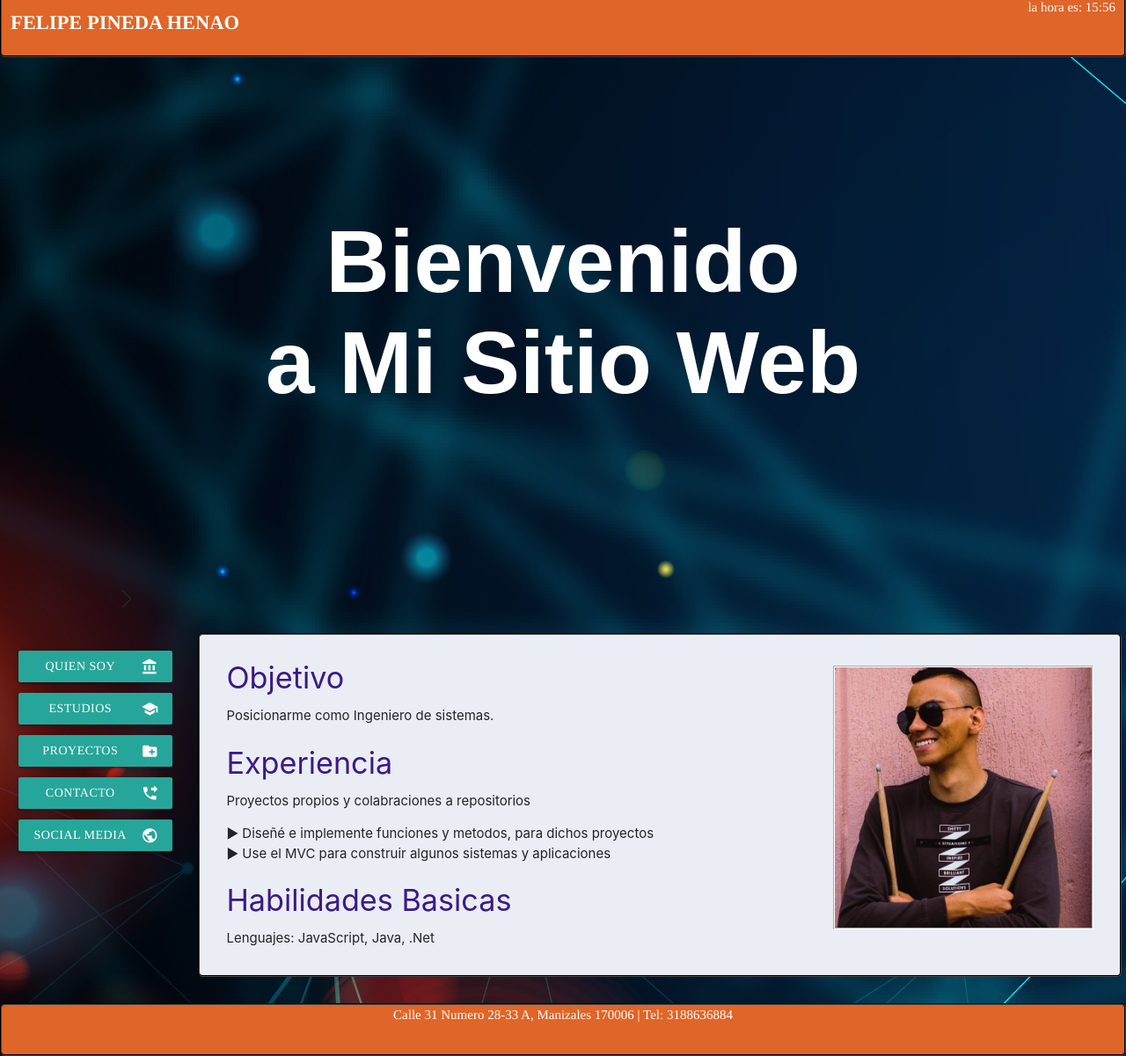
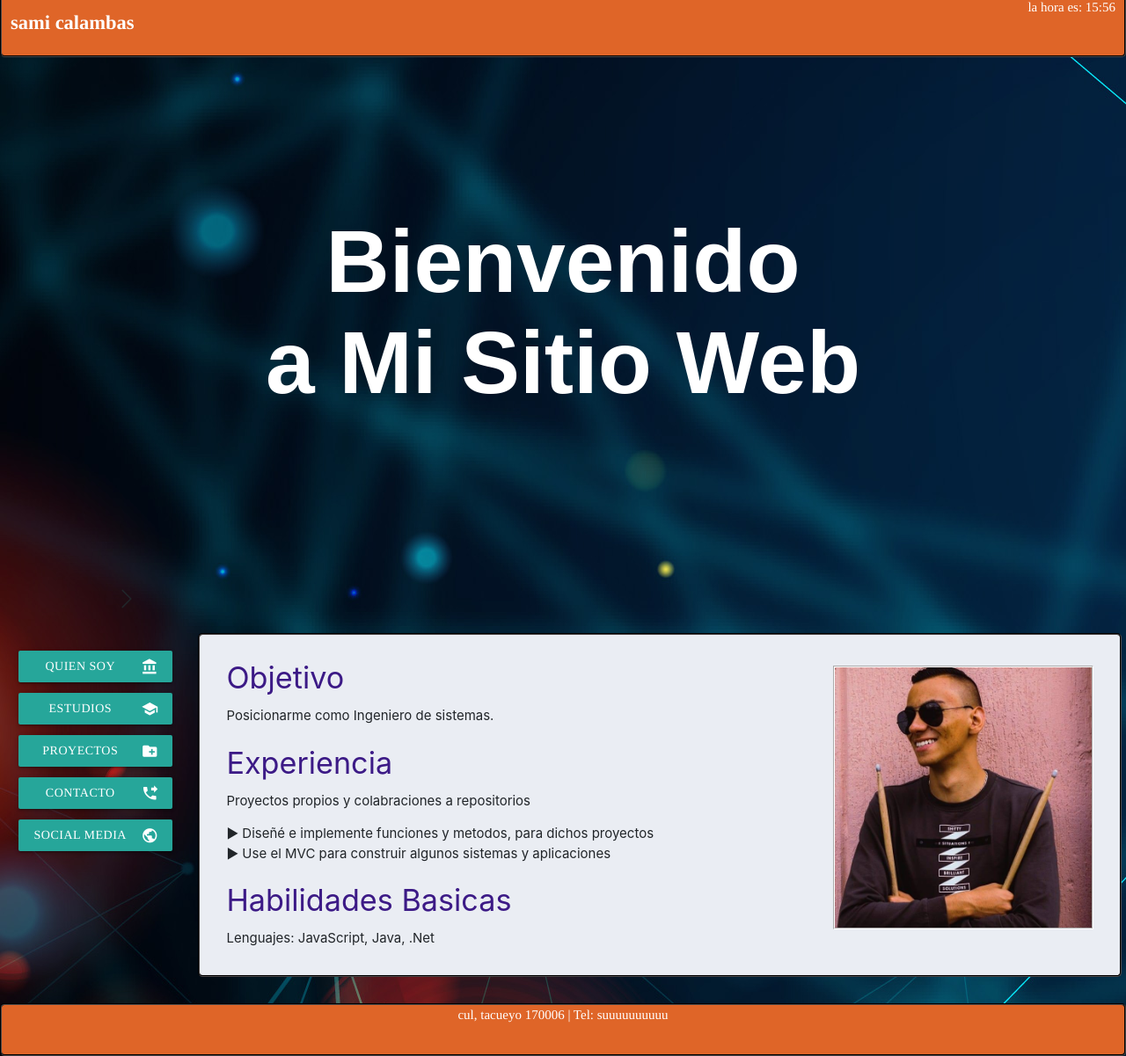
Before and after one commit to samicalambas/Hoja-de-vida-web, a plain HTML site: page index.html in a window 1280 px wide. Shown: the whole page at 88% size. Drawn offline with nearby package versions, Linux system fonts and the light colour scheme.

Commit message:
cambio de nombre, ciudad, numero.

```diff
--- a/index.html
+++ b/index.html
@@ -16,7 +16,7 @@
 
 <body id="body">
     <div id="encabezado">
-        <p id="name">FELIPE PINEDA HENAO</p>
+        <p id="name">sami calambas</p>
         <p id="hora"></p>
     </div>
 
@@ -54,7 +54,7 @@
         </div>
     </div>
     <div id="pie">
-        <p id="direccion">Calle 31 Numero 28-33 A, <span>Manizales</span> 170006 | Tel: <span>3188636884</span>
+        <p id="direccion">cul, <span>tacueyo</span> 170006 | Tel: <span>suuuuuuuuuu</span>
         </p>
     </div>
 </body>
```
